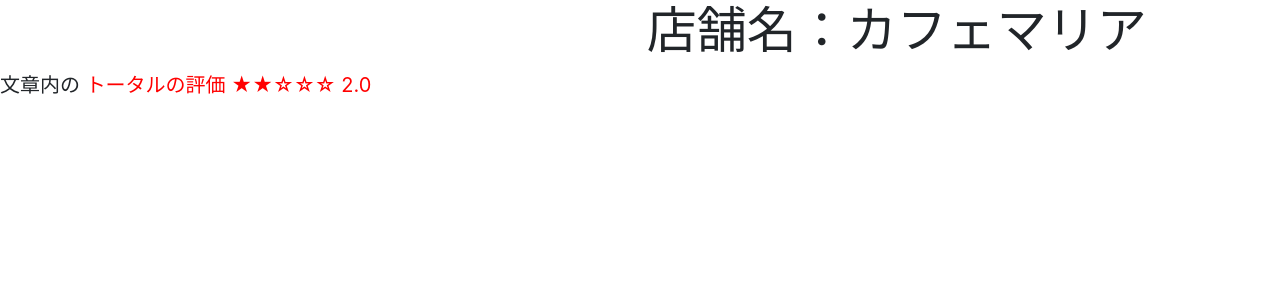
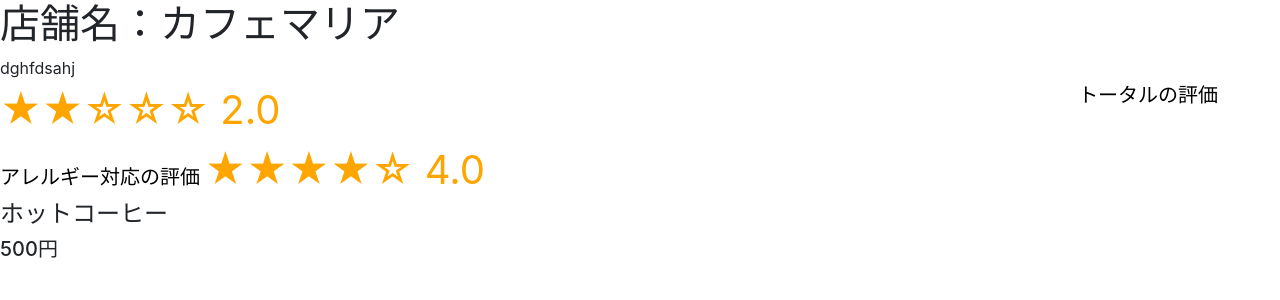
Before and after one commit to hidakahiromu/AlBfree, a Django app: page /shopdetails/ in a window 1280 px wide. Shown: the top 300 px of the page. Run offline with Django 3.2, Linux system fonts and the light colour scheme; some libraries are stand-ins or nearby versions.

Commit message:
12/09今日の進捗

```diff
--- a/static/css/ShopDetail.css
+++ b/static/css/ShopDetail.css
@@ -1,14 +1,13 @@
-html,body{
-  text-align: center;
+
+span.rating-name{
   font-size:20px;
-  font-family: serif ;
+    color:black;
+}
+span.star{
+  font-size:40px;
+    color:orange;
 }
 
-span.total{
-  font-size:20px;
-    color:red;
+.right{
+  float : right;
 }
-span.star{
-  font-size:20px;
-    color:red;
-}
--- a/templates/ShopDetails.html
+++ b/templates/ShopDetails.html
@@ -15,16 +15,25 @@
 
 
 
-  <h1 class="text-right">店舗名：カフェマリア &nbsp;&nbsp;&nbsp;&nbsp;&nbsp;&nbsp;&nbsp;&nbsp;&nbsp;</h1>
+  <h1>店舗名：カフェマリア </h1>
 
 
-  <span>
-    文章内の
-    <span class="total">トータルの評価</span>
+  <div class="right-info">
+    dghfdsahj
+    <br>
+    <span class="right rating-name">トータルの評価&nbsp;&nbsp;&nbsp;&nbsp;&nbsp;&nbsp;&nbsp;&nbsp;&nbsp;&nbsp;&nbsp;</span>
+    <span class="star">★★☆☆☆ 2.0</span>
+    <br>
+    <span class="rating-name">アレルギー対応の評価</span>
+    <span class="star">★★★★☆ 4.0</span>
+  </div>
 
-    <span class="star">★★☆☆☆ 2.0</span>
-    <!--星の画像使わなあかん-->
-  </span>
+  <!--星の画像使わなあかん-->
+
+
+  <!--ここからメニューリスト(プロトタイプ6枚目)-->
+  <h4>ホットコーヒー </h4>
+  <h5>500円</h5>
 
 </body>
 
```
